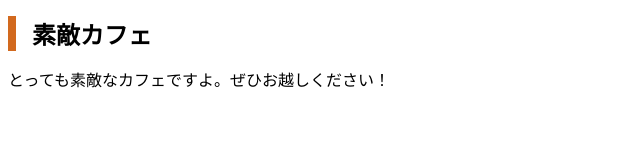
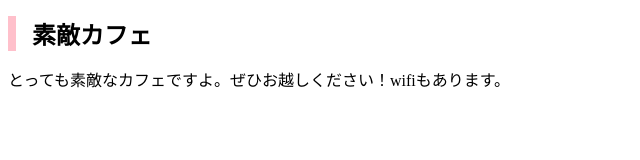
Before and after one commit to yukkeyonbass/mycafe, a plain HTML site: page index.html in a window 1280 px wide. Shown: the whole page, without its empty margins (0-640 px from the left). Drawn offline with Linux system fonts and the light colour scheme.

Commit message:
Add files via upload

```diff
--- a/index.html
+++ b/index.html
@@ -7,7 +7,7 @@
     </head>
     <body>
         <h1>素敵カフェ</h1>
-        <p> とっても素敵なカフェですよ。ぜひお越しください！</p>
+        <p> とっても素敵なカフェですよ。ぜひお越しください！wifiもあります。</p>
     </body>
 
 </html>
--- a/styles.css
+++ b/styles.css
@@ -1,5 +1,5 @@
 h1 {
     font-size: 24px;
     padding-left: 16px;
-    border-left: 8px solid chocolate;
+    border-left: 8px solid pink;
 }
```
